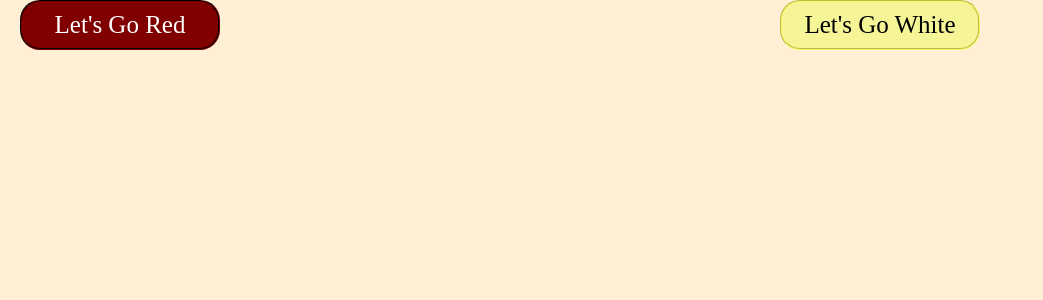
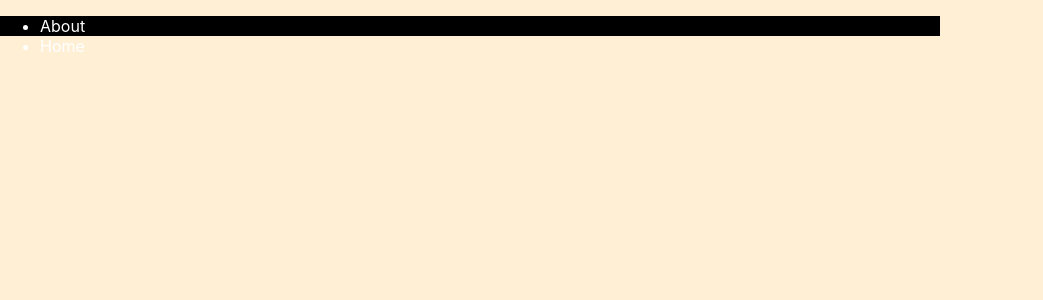
Before and after one commit to Boscobrand/PROJECT-TWO, a React (Create React App) app in the folder tb-beast/: page /Footer in a window 1280 px wide. Shown: the top 300 px of the page, without its empty margins (0-1043 px from the left). Built offline with nearby package versions, Linux system fonts and the light colour scheme; a web font is replaced by a local one.

Commit message:
red button positioned

```diff
--- a/tb-beast/src/App.css
+++ b/tb-beast/src/App.css
@@ -48,7 +48,7 @@ hr {
   align-items: left;
   text-align: left;
   font-size: 17px;
-  margin-left: 50px;
+  margin-left: 100px;
   margin-top: 70px;
 }
 
@@ -96,13 +96,17 @@ hr {
   font-size:25px;
   font-weight:300px;
   float:right;
-  margin-right:20px;
-
+  margin-right:250px;
+  margin-top: -150px;
 }
 
 .RedButton {
+  display:flex;
   color:white;
   background-color: maroon;
+  text-align:center;
+  align-items: center;
+  justify-content: center;
   height:50px;
   width: 200px;
   border-style: groove;
@@ -110,8 +114,9 @@ hr {
   border-color:rgb(36, 0, 0);
   font-family: 'Times New Roman', Times, serif;
   font-size:25px;
-  font-weight:300px;
-  margin-left:20px;
+  font-weight:350px;
+  margin-left: 300px;
+  margin-top: -150px;
 
 }
 
@@ -121,7 +126,7 @@ hr {
   flex-wrap:wrap-reverse;
   width: 600px;
   padding:0 0 15px 0;
-  margin-left: px;
+  margin-left: 500px;
   border-bottom:2px solid rgba(173, 173, 173, 0.979);
 }
 
@@ -163,6 +168,7 @@ hr {
   display:inline-flex;
   background-color:white;
   align-items: left;
+  margin-left:5px;
 }
 
 .i-button{
@@ -170,4 +176,13 @@ hr {
   background-color:maroon;
   color:white;
   align-items: right;
+  justify-content: flex-start;
 }
+
+.menu {
+  Background-color:black;
+  color: white;
+  height:20px;
+  width: 900px;
+
+}
--- a/tb-beast/src/App.js
+++ b/tb-beast/src/App.js
@@ -2,6 +2,7 @@ import React, {useEffect, useState} from "react"
 import { Route, Routes, Link, Navigate } from "react-router-dom"
 import Recipe from "./Components/Recipe"
 import Header from "./Components/Header"
+import Footer from "./Components/Footer"
 import ResultList from "./Components/ResultList"
 import axios from "axios"
 import "./App.css"
@@ -43,15 +44,23 @@ const APP = () => {
 
         <div className="APP">
 
-            <div><button onClick={getData1} className="WhiteButton" type="submit">Let's Go White</button></div>
-            <div><button onClick={getData2} className="RedButton" type="submit">Let's Go Red</button></div>
+
 
             <Routes>
-                <Route path = "Header" element={<Header />}/>
+                <Route path = "/Header/" element={<Header />}/>
                 <Route path = "/" element = {<Header />}/>
                 <Route path = "/ResultList/:Recipe" element={<Recipe/>}/>
                 <Route path = "/ResultList/" element={<ResultList recipes={recipes}/>}/>
+                <Route path = "/Footer/" element = {<Footer />} />
             </Routes>
+
+
+            <div><button onClick={getData1} className="WhiteButton" type="submit">Let's Go White</button></div>
+
+            <div><button onClick={getData2} className="RedButton" type="submit">Let's Go Red</button></div>
+
+
+
 
         </div>
 
```
Also changed, not shown: tb-beast/src/Components/APIwine.js (+15 -15 lines).
